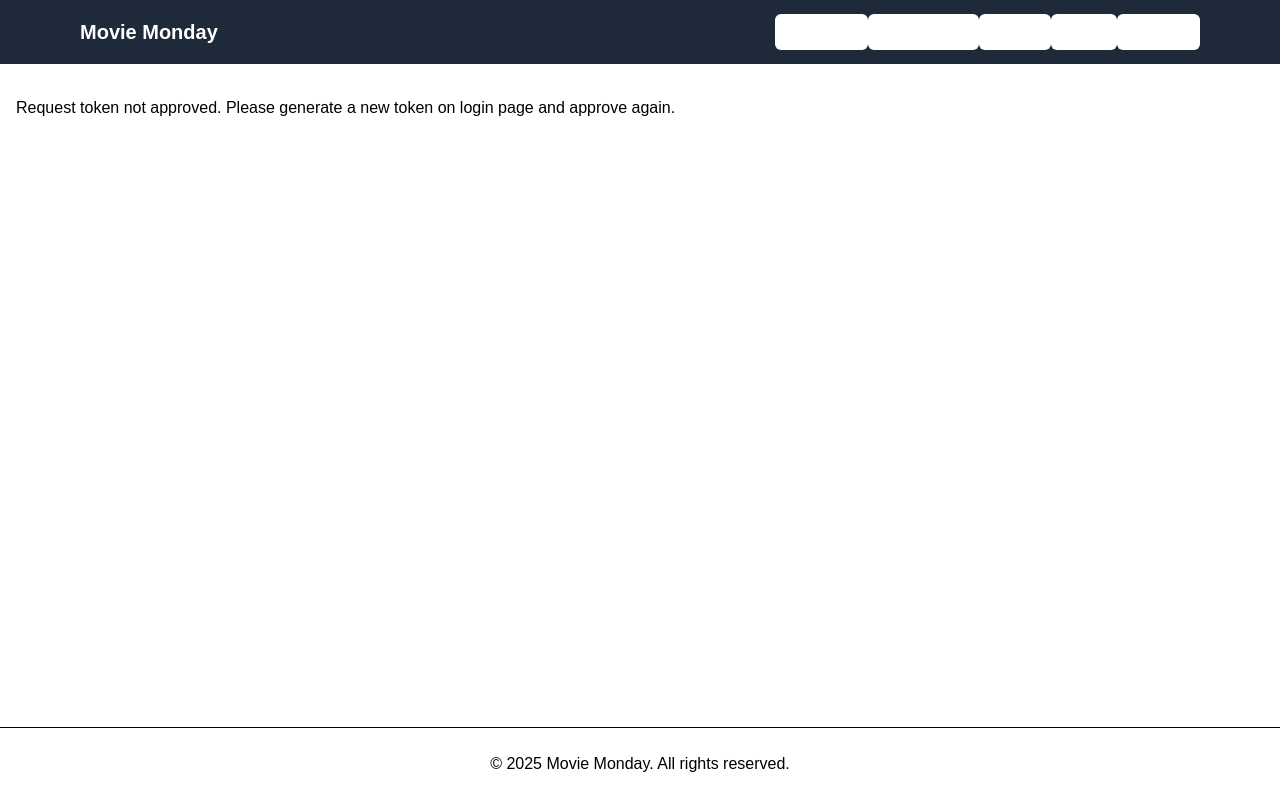
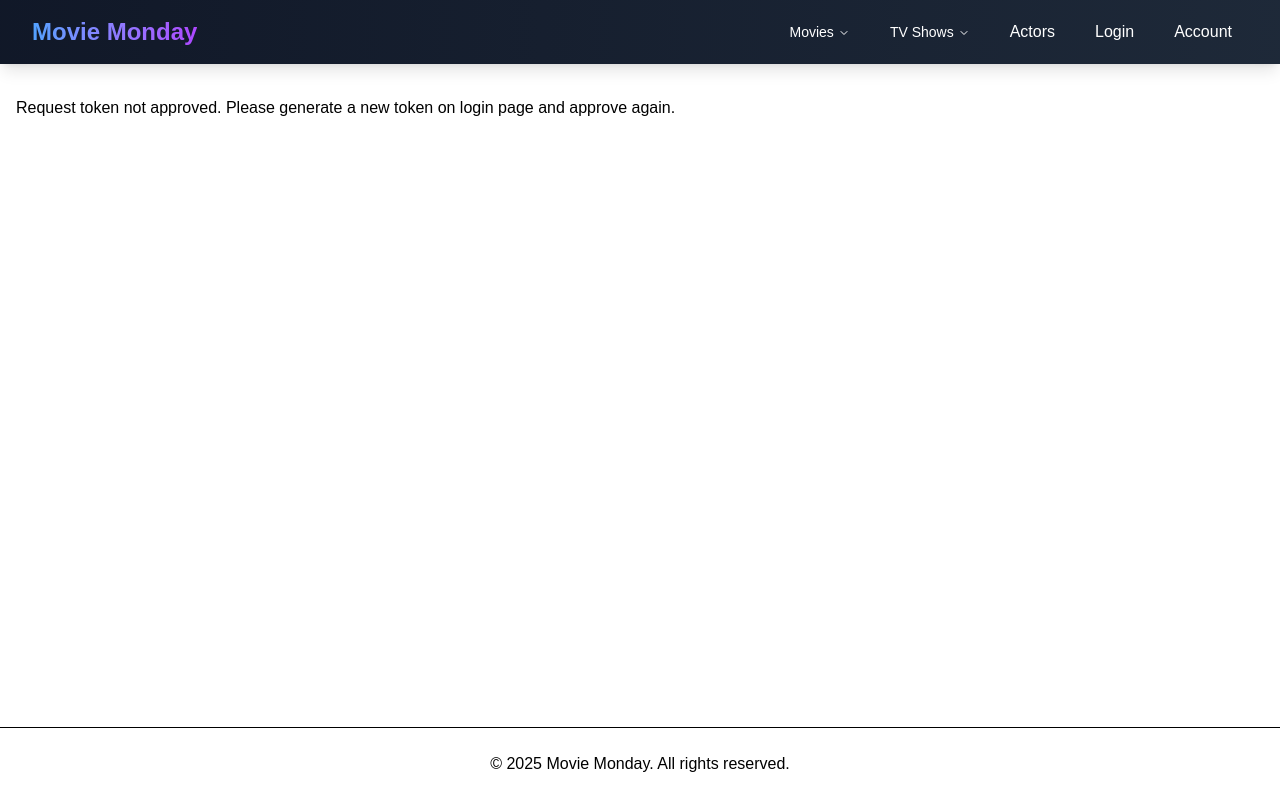
Before and after one commit to rishabhgoyal121/movie-monday, a Next.js app: page /login/approved in a window 1280 px wide. Built offline with nearby package versions, Linux system fonts and the light colour scheme.

Commit message:
feat: enhance Navbar with modern styling and animations

```diff
--- a/src/components/Navbar.tsx
+++ b/src/components/Navbar.tsx
@@ -10,7 +10,7 @@ import {
   NavigationMenuTrigger,
   navigationMenuTriggerStyle,
 } from "@/components/ui/navigation-menu";
-
+import { motion } from "framer-motion";
 
 const Navbar: React.FC = () => {
   const [isOpen, setIsOpen] = useState<boolean>(false);
@@ -20,121 +20,107 @@ const Navbar: React.FC = () => {
   };
 
   return (
-    <nav className="bg-gray-800 text-white">
-      <div className="max-w-6xl mx-auto px-4">
+    <nav className="bg-gradient-to-r from-gray-900 to-gray-800 text-white shadow-lg sticky top-0 z-50">
+      <div className="max-w-7xl mx-auto px-4 sm:px-6 lg:px-8">
         <div className="flex justify-between items-center h-16">
           {/* Logo */}
-          <div className="flex-shrink-0">
-            <Link href="/" className="text-xl font-bold">
+          <motion.div
+            className="flex-shrink-0"
+            whileHover={{ scale: 1.05 }}
+            whileTap={{ scale: 0.95 }}
+          >
+            <Link href="/" className="text-2xl font-bold bg-clip-text text-transparent bg-gradient-to-r from-blue-400 to-purple-500">
               Movie Monday
             </Link>
-          </div>
+          </motion.div>
 
           {/* Desktop Menu */}
           <div className="hidden md:block">
             <NavigationMenu>
-              <NavigationMenuList>
+              <NavigationMenuList className="space-x-2">
                 <NavigationMenuItem>
                   <Link href="/movies" legacyBehavior passHref>
-                    <NavigationMenuTrigger>Movies</NavigationMenuTrigger>
+                    <NavigationMenuTrigger className="bg-transparent hover:bg-gray-700/50 transition-colors duration-200">
+                      Movies
+                    </NavigationMenuTrigger>
                   </Link>
-                  <NavigationMenuContent>
+                  <NavigationMenuContent className="bg-gray-800/95 backdrop-blur-sm p-4 rounded-lg shadow-xl">
+                    <div className="grid grid-cols-2 gap-4 w-[400px]">
                       <Link href="/movies" legacyBehavior passHref>
-                      <NavigationMenuLink
-                        className={navigationMenuTriggerStyle()}
-                      >
+                        <NavigationMenuLink className="block p-3 rounded-md hover:bg-gray-700/50 transition-colors duration-200">
                           Upcoming
                         </NavigationMenuLink>
                       </Link>
                       <Link href="/movies/topRated" legacyBehavior passHref>
-                      <NavigationMenuLink
-                        className={navigationMenuTriggerStyle()}
-                      >
+                        <NavigationMenuLink className="block p-3 rounded-md hover:bg-gray-700/50 transition-colors duration-200">
                           Top Rated
                         </NavigationMenuLink>
                       </Link>
                       <Link href="/movies/mostPopular" legacyBehavior passHref>
-                      <NavigationMenuLink
-                        className={navigationMenuTriggerStyle()}
-                      >
+                        <NavigationMenuLink className="block p-3 rounded-md hover:bg-gray-700/50 transition-colors duration-200">
                           Most Popular
                         </NavigationMenuLink>
                       </Link>
                       <Link href="/movies/nowPlaying" legacyBehavior passHref>
-                      <NavigationMenuLink
-                        className={navigationMenuTriggerStyle()}
-                      >
+                        <NavigationMenuLink className="block p-3 rounded-md hover:bg-gray-700/50 transition-colors duration-200">
                           Now Playing
                         </NavigationMenuLink>
                       </Link>
+                    </div>
                   </NavigationMenuContent>
                 </NavigationMenuItem>
-              </NavigationMenuList>
-              <NavigationMenuList>
+
                 <NavigationMenuItem>
                   <Link href="/tvShows" legacyBehavior passHref>
-                    <NavigationMenuTrigger>TV Shows</NavigationMenuTrigger>
+                    <NavigationMenuTrigger className="bg-transparent hover:bg-gray-700/50 transition-colors duration-200">
+                      TV Shows
+                    </NavigationMenuTrigger>
                   </Link>
-                  <NavigationMenuContent>
+                  <NavigationMenuContent className="bg-gray-800/95 backdrop-blur-sm p-4 rounded-lg shadow-xl">
+                    <div className="grid grid-cols-2 gap-4 w-[400px]">
                       <Link href="/tvShows" legacyBehavior passHref>
-                      <NavigationMenuLink
-                        className={navigationMenuTriggerStyle()}
-                      >
+                        <NavigationMenuLink className="block p-3 rounded-md hover:bg-gray-700/50 transition-colors duration-200">
                           Popular
                         </NavigationMenuLink>
                       </Link>
                       <Link href="/tvShows/airingToday" legacyBehavior passHref>
-                      <NavigationMenuLink
-                        className={navigationMenuTriggerStyle()}
-                      >
+                        <NavigationMenuLink className="block p-3 rounded-md hover:bg-gray-700/50 transition-colors duration-200">
                           Airing Today
                         </NavigationMenuLink>
                       </Link>
                       <Link href="/tvShows/onTV" legacyBehavior passHref>
-                      <NavigationMenuLink
-                        className={navigationMenuTriggerStyle()}
-                      >
+                        <NavigationMenuLink className="block p-3 rounded-md hover:bg-gray-700/50 transition-colors duration-200">
                           On TV
                         </NavigationMenuLink>
                       </Link>
                       <Link href="/tvShows/topRated" legacyBehavior passHref>
-                      <NavigationMenuLink
-                        className={navigationMenuTriggerStyle()}
-                      >
+                        <NavigationMenuLink className="block p-3 rounded-md hover:bg-gray-700/50 transition-colors duration-200">
                           Top Rated
                         </NavigationMenuLink>
                       </Link>
+                    </div>
                   </NavigationMenuContent>
                 </NavigationMenuItem>
-              </NavigationMenuList>
-              <NavigationMenuList>
+
                 <NavigationMenuItem>
                   <Link href="/actors" legacyBehavior passHref>
-                    <NavigationMenuLink
-                      className={navigationMenuTriggerStyle()}
-                    >
+                    <NavigationMenuLink className="bg-transparent hover:bg-gray-700/50 transition-colors duration-200 px-4 py-2 rounded-md">
                       Actors
                     </NavigationMenuLink>
                   </Link>
                 </NavigationMenuItem>
-              </NavigationMenuList>
-              <NavigationMenuList>
+
                 <NavigationMenuItem>
                   <Link href="/login" legacyBehavior passHref>
-                    <NavigationMenuLink
-                      className={navigationMenuTriggerStyle()}
-                    >
+                    <NavigationMenuLink className="bg-transparent hover:bg-gray-700/50 transition-colors duration-200 px-4 py-2 rounded-md">
                       Login
                     </NavigationMenuLink>
                   </Link>
                 </NavigationMenuItem>
-              </NavigationMenuList>
-              <NavigationMenuList>
+
                 <NavigationMenuItem>
                   <Link href="/user" legacyBehavior passHref>
-                    <NavigationMenuLink
-                      className={navigationMenuTriggerStyle()}
-                    >
+                    <NavigationMenuLink className="bg-transparent hover:bg-gray-700/50 transition-colors duration-200 px-4 py-2 rounded-md">
                       Account
                     </NavigationMenuLink>
                   </Link>
@@ -145,11 +131,12 @@ const Navbar: React.FC = () => {
 
           {/* Mobile menu button */}
           <div className="md:hidden flex items-center">
-            <button
+            <motion.button
               onClick={toggleMenu}
-              className="inline-flex items-center justify-center p-2 rounded-md hover:bg-gray-700 focus:outline-none"
+              className="inline-flex items-center justify-center p-2 rounded-md hover:bg-gray-700/50 focus:outline-none transition-colors duration-200"
               aria-expanded={isOpen}
               aria-label="Toggle navigation"
+              whileTap={{ scale: 0.95 }}
             >
               <svg
                 className="h-6 w-6"
@@ -174,48 +161,55 @@ const Navbar: React.FC = () => {
                   />
                 )}
               </svg>
-            </button>
+            </motion.button>
           </div>
         </div>
       </div>
 
       {/* Mobile Menu */}
-      {isOpen && (
-        <div className="md:hidden">
-          <div className="px-2 pt-2 pb-3 space-y-1 sm:px-3">
+      <motion.div
+        className="md:hidden"
+        initial={false}
+        animate={isOpen ? "open" : "closed"}
+        variants={{
+          open: { opacity: 1, height: "auto" },
+          closed: { opacity: 0, height: 0 }
+        }}
+        transition={{ duration: 0.3 }}
+      >
+        <div className="px-2 pt-2 pb-3 space-y-1 sm:px-3 bg-gray-800/95 backdrop-blur-sm">
           <Link
             href="/movies"
-              className="block px-3 py-2 rounded-md hover:bg-gray-700"
+            className="block px-3 py-2 rounded-md hover:bg-gray-700/50 transition-colors duration-200"
           >
             Movies
           </Link>
           <Link
             href="/tvShows"
-              className="block px-3 py-2 rounded-md hover:bg-gray-700"
+            className="block px-3 py-2 rounded-md hover:bg-gray-700/50 transition-colors duration-200"
           >
             TV Shows
           </Link>
           <Link
             href="/actors"
-              className="block px-3 py-2 rounded-md hover:bg-gray-700"
+            className="block px-3 py-2 rounded-md hover:bg-gray-700/50 transition-colors duration-200"
           >
             Actors
           </Link>
           <Link
             href="/login"
-              className="block px-3 py-2 rounded-md hover:bg-gray-700"
+            className="block px-3 py-2 rounded-md hover:bg-gray-700/50 transition-colors duration-200"
           >
             Login
           </Link>
           <Link
             href="/user"
-              className="block px-3 py-2 rounded-md hover:bg-gray-700"
+            className="block px-3 py-2 rounded-md hover:bg-gray-700/50 transition-colors duration-200"
           >
             Account
           </Link>
         </div>
-        </div>
-      )}
+      </motion.div>
     </nav>
   );
 };
```
Lines whose indentation alone changed are shown as unchanged.
